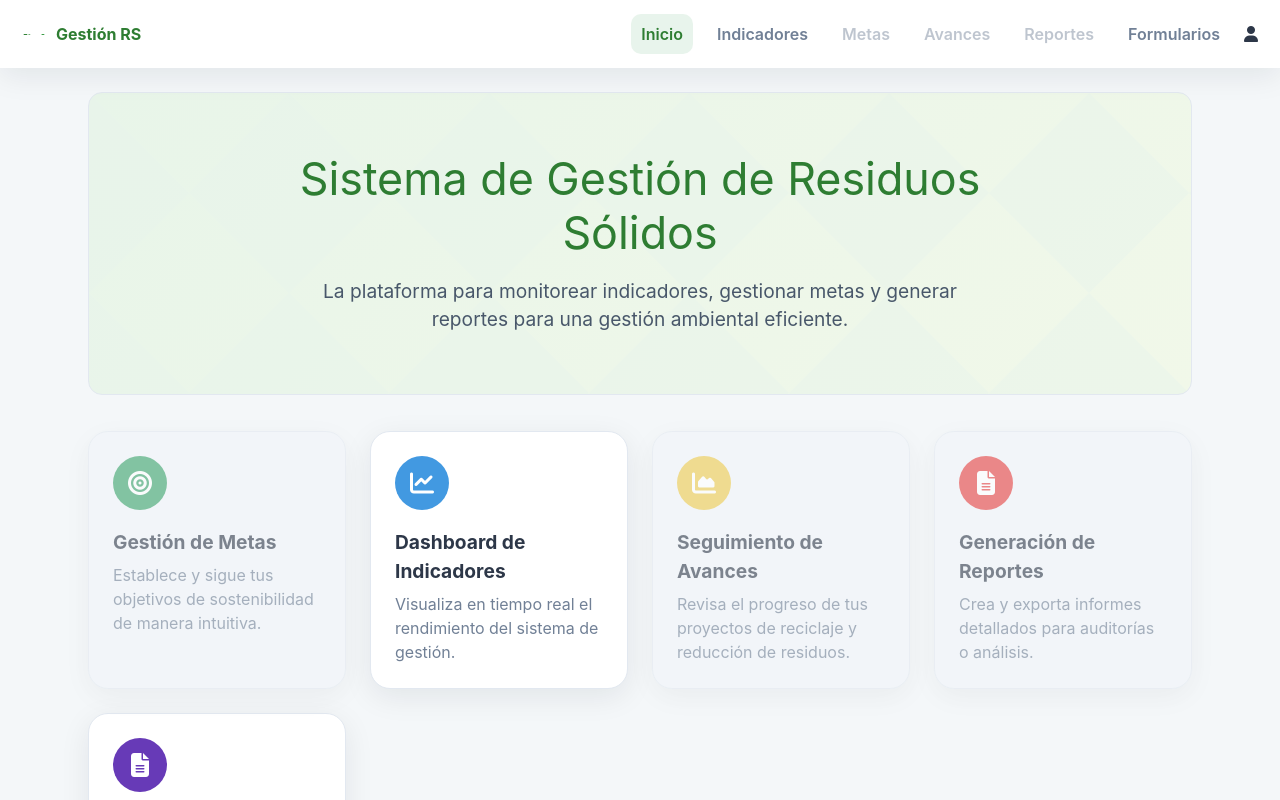
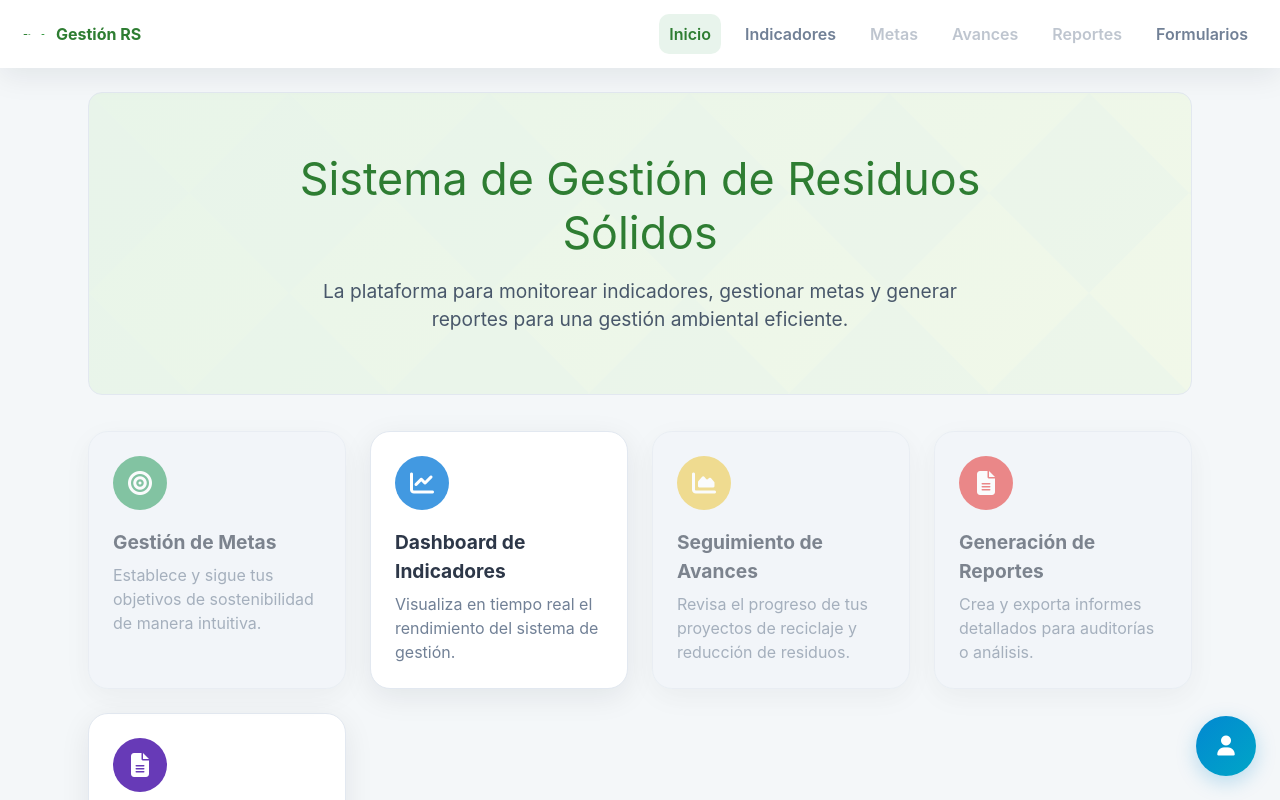
Before and after one commit to Carlostavo/aa, a Next.js app: page / in a window 1280 px wide. Shown: the top 800 px of the page. Built offline with nearby package versions, Linux system fonts and the light colour scheme; no server answers.

Commit message:
Update globals.css

```diff
--- a/styles/globals.css
+++ b/styles/globals.css
@@ -1,7 +1,308 @@
 @tailwind base;
 @tailwind components;
 @tailwind utilities;
+/* Estilos para el login flotante */
+.login-btn-floating {
+  position: fixed;
+  bottom: 24px;
+  right: 24px;
+  width: 60px;
+  height: 60px;
+  border-radius: 50%;
+  background: linear-gradient(135deg, var(--secondary), #00a6c7);
+  color: white;
+  border: none;
+  box-shadow: 0 6px 20px rgba(2,136,209,.25);
+  font-size: 20px;
+  cursor: pointer;
+  z-index: 1000;
+  transition: all 0.3s ease;
+  display: flex;
+  align-items: center;
+  justify-content: center;
+}
 
+.login-btn-floating:hover {
+  transform: translateY(-3px) scale(1.05);
+  box-shadow: 0 10px 30px rgba(2,136,209,.35);
+}
+
+/* Modal de autenticación */
+.auth-modal-overlay {
+  position: fixed;
+  top: 0;
+  left: 0;
+  right: 0;
+  bottom: 0;
+  background: rgba(2, 6, 23, 0.7);
+  display: flex;
+  align-items: center;
+  justify-content: center;
+  z-index: 1001;
+  padding: 16px;
+}
+
+.auth-modal {
+  background: var(--surface);
+  width: 100%;
+  max-width: 420px;
+  border-radius: 18px;
+  box-shadow: var(--shadow);
+  overflow: hidden;
+  padding: 28px;
+  position: relative;
+  animation: modalSlideIn 0.3s ease-out;
+}
+
+@keyframes modalSlideIn {
+  from {
+    opacity: 0;
+    transform: translateY(30px) scale(0.95);
+  }
+  to {
+    opacity: 1;
+    transform: translateY(0) scale(1);
+  }
+}
+
+.modal-close-btn {
+  position: absolute;
+  top: 16px;
+  right: 16px;
+  background: transparent;
+  border: none;
+  font-size: 20px;
+  color: var(--muted);
+  cursor: pointer;
+  width: 36px;
+  height: 36px;
+  border-radius: 50%;
+  display: flex;
+  align-items: center;
+  justify-content: center;
+  transition: background-color 0.2s;
+}
+
+.modal-close-btn:hover {
+  background: #f1f5f9;
+}
+
+.auth-header {
+  text-align: center;
+  margin-bottom: 24px;
+}
+
+.auth-icon {
+  width: 64px;
+  height: 64px;
+  border-radius: 50%;
+  background: linear-gradient(135deg, var(--primary), #3fa34b);
+  color: white;
+  display: flex;
+  align-items: center;
+  justify-content: center;
+  margin: 0 auto 16px;
+  font-size: 24px;
+}
+
+.auth-header h2 {
+  margin: 0 0 8px;
+  color: var(--ink);
+  font-size: 24px;
+}
+
+.auth-header p {
+  margin: 0;
+  color: var(--muted);
+  font-size: 14px;
+}
+
+.auth-form {
+  display: flex;
+  flex-direction: column;
+  gap: 18px;
+}
+
+.input-group {
+  display: flex;
+  flex-direction: column;
+  gap: 6px;
+}
+
+.input-group label {
+  font-size: 14px;
+  font-weight: 600;
+  color: var(--ink);
+}
+
+.input-with-icon {
+  position: relative;
+}
+
+.input-with-icon i {
+  position: absolute;
+  left: 14px;
+  top: 50%;
+  transform: translateY(-50%);
+  color: var(--muted);
+  font-size: 16px;
+}
+
+.input-with-icon input {
+  width: 100%;
+  padding: 14px 14px 14px 42px;
+  border: 1px solid var(--border);
+  border-radius: 12px;
+  font-size: 15px;
+  transition: border-color 0.2s, box-shadow 0.2s;
+}
+
+.input-with-icon input:focus {
+  outline: none;
+  border-color: var(--primary);
+  box-shadow: 0 0 0 3px rgba(46, 125, 50, 0.1);
+}
+
+.auth-submit-btn {
+  width: 100%;
+  padding: 16px;
+  border: none;
+  border-radius: 12px;
+  background: linear-gradient(135deg, var(--primary), #3fa34b);
+  color: white;
+  font-weight: 700;
+  font-size: 16px;
+  cursor: pointer;
+  transition: all 0.2s;
+  display: flex;
+  align-items: center;
+  justify-content: center;
+  gap: 8px;
+  margin-top: 8px;
+}
+
+.auth-submit-btn:hover:not(:disabled) {
+  transform: translateY(-2px);
+  box-shadow: 0 6px 12px rgba(46,125,50,0.25);
+}
+
+.auth-submit-btn:disabled {
+  opacity: 0.7;
+  cursor: not-allowed;
+}
+
+.auth-hint {
+  background: #f8fafc;
+  border-radius: 12px;
+  padding: 16px;
+  margin-top: 16px;
+}
+
+.auth-hint p {
+  margin: 0 0 8px;
+  font-size: 14px;
+  font-weight: 600;
+  color: var(--ink);
+}
+
+.auth-hint ul {
+  margin: 0;
+  padding-left: 18px;
+  font-size: 13px;
+  color: var(--muted);
+}
+
+.auth-hint li {
+  margin-bottom: 4px;
+}
+
+/* Información de usuario cuando está logueado */
+.user-info {
+  display: flex;
+  align-items: center;
+  gap: 12px;
+}
+
+.user-avatar {
+  width: 40px;
+  height: 40px;
+  border-radius: 50%;
+  background: linear-gradient(135deg, var(--secondary), #00a6c7);
+  color: white;
+  display: flex;
+  align-items: center;
+  justify-content: center;
+  font-size: 16px;
+}
+
+.user-details {
+  display: flex;
+  flex-direction: column;
+}
+
+.user-name {
+  font-size: 14px;
+  font-weight: 600;
+  color: var(--ink);
+}
+
+.user-role {
+  font-size: 12px;
+  color: var(--muted);
+  text-transform: capitalize;
+}
+
+.logout-btn, .edit-btn {
+  background: transparent;
+  border: none;
+  color: var(--muted);
+  font-size: 16px;
+  cursor: pointer;
+  width: 36px;
+  height: 36px;
+  border-radius: 50%;
+  display: flex;
+  align-items: center;
+  justify-content: center;
+  transition: background-color 0.2s;
+}
+
+.logout-btn:hover {
+  background: #fee2e2;
+  color: var(--danger);
+}
+
+.edit-btn {
+  background: var(--primary);
+  color: white;
+}
+
+.edit-btn:hover {
+  background: var(--primary-600);
+}
+
+/* Responsive */
+@media (max-width: 768px) {
+  .login-btn-floating {
+    bottom: 16px;
+    right: 16px;
+    width: 50px;
+    height: 50px;
+    font-size: 18px;
+  }
+
+  .auth-modal {
+    padding: 20px;
+  }
+
+  .user-info {
+    gap: 8px;
+  }
+
+  .user-details {
+    display: none;
+  }
+}
 :root {
   --primary: #2e7d32;
   --primary-600: #1b5e20;
```
